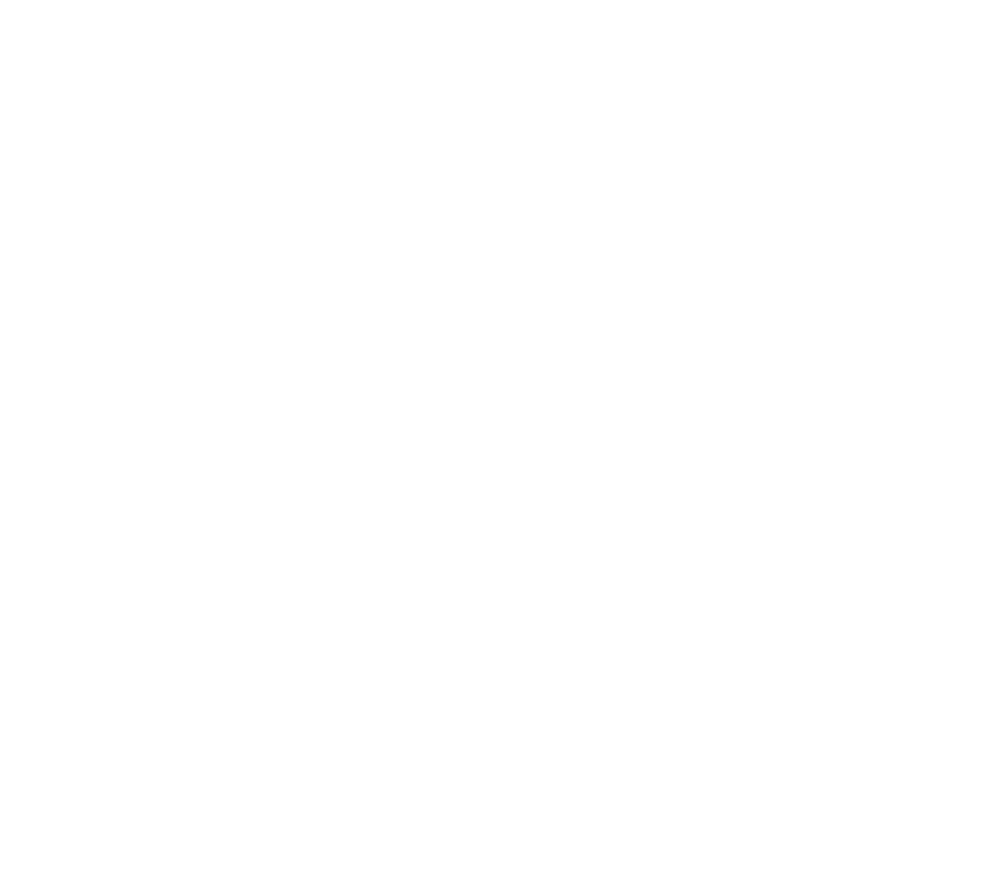
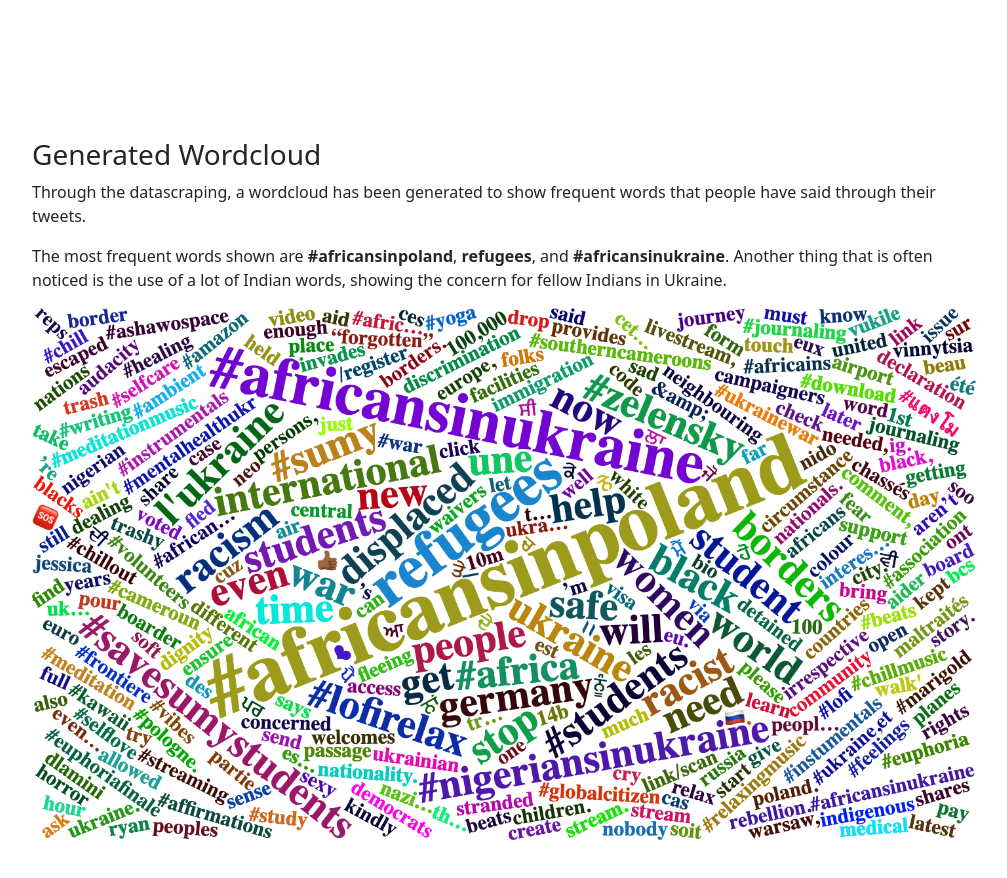
Before and after one commit to ITWS-Hackathon/refugee-data, an Angular app in the folder frontend/: page / in a window 1280 px wide. Shown: the part 2100-2978 px from the top of the page, without its empty margins (136-1143 px from the left). Before the commit the page ends 2182 px from the top, so only its background shows below. Built offline with nearby package versions, Linux system fonts and the light colour scheme.

Commit message:
Create Wordcloud Component

```diff
--- a/frontend/src/app/app.component.html
+++ b/frontend/src/app/app.component.html
@@ -1,5 +1,6 @@
 <app-navbar></app-navbar>
 <app-desc></app-desc>
 <app-bar-graphs1></app-bar-graphs1>
+<app-wordcloud></app-wordcloud>
 <router-outlet></router-outlet>
 <app-footer></app-footer>
--- a/frontend/src/app/app.module.ts
+++ b/frontend/src/app/app.module.ts
@@ -9,6 +9,7 @@ import { FooterComponent } from './footer/footer.component';
 import { DescComponent } from './desc/desc.component';
 import { ResourcesComponent } from './resources/resources.component';
 import { BarGraphs1Component } from './bar-graphs1/bar-graphs1.component';
+import { WordcloudComponent } from './wordcloud/wordcloud.component';
 
 @NgModule({
   declarations: [
@@ -17,7 +18,8 @@ import { BarGraphs1Component } from './bar-graphs1/bar-graphs1.component';
     FooterComponent,
     DescComponent,
     ResourcesComponent,
-    BarGraphs1Component
+    BarGraphs1Component,
+    WordcloudComponent
   ],
   imports: [
     BrowserModule,
--- /dev/null
+++ b/frontend/src/app/wordcloud/wordcloud.component.html
@@ -0,0 +1,15 @@
+<div class="w-75 mx-auto mt-5 p-2 d-flex flex-column">
+  <h3>Generated Wordcloud</h3>
+  <p>
+      Through the datascraping, a wordcloud has been generated to show frequent words that
+      people have said through their tweets.
+  </p>
+  <p>
+    The most frequent words shown are <b>#africansinpoland</b>, <b>refugees</b>, and <b>#africansinukraine</b>.
+    Another thing that is often noticed is the use of a lot of Indian words, showing the concern for fellow Indians in
+    Ukraine.
+  </p>
+  <img src="../../assets/wordcloud.png"/>
+</div>
+
+<br/><br/><br/><br/>
--- /dev/null
+++ b/frontend/src/app/wordcloud/wordcloud.component.ts
@@ -0,0 +1,15 @@
+import { Component, OnInit } from '@angular/core';
+
+@Component({
+  selector: 'app-wordcloud',
+  templateUrl: './wordcloud.component.html',
+  styleUrls: ['./wordcloud.component.css']
+})
+export class WordcloudComponent implements OnInit {
+
+  constructor() { }
+
+  ngOnInit(): void {
+  }
+
+}
```
Also changed, not shown: frontend/src/app/wordcloud/wordcloud.component.css (added), frontend/src/assets/wordcloud.png (added), 1 other file (tests, documents, lock files or other folders).
